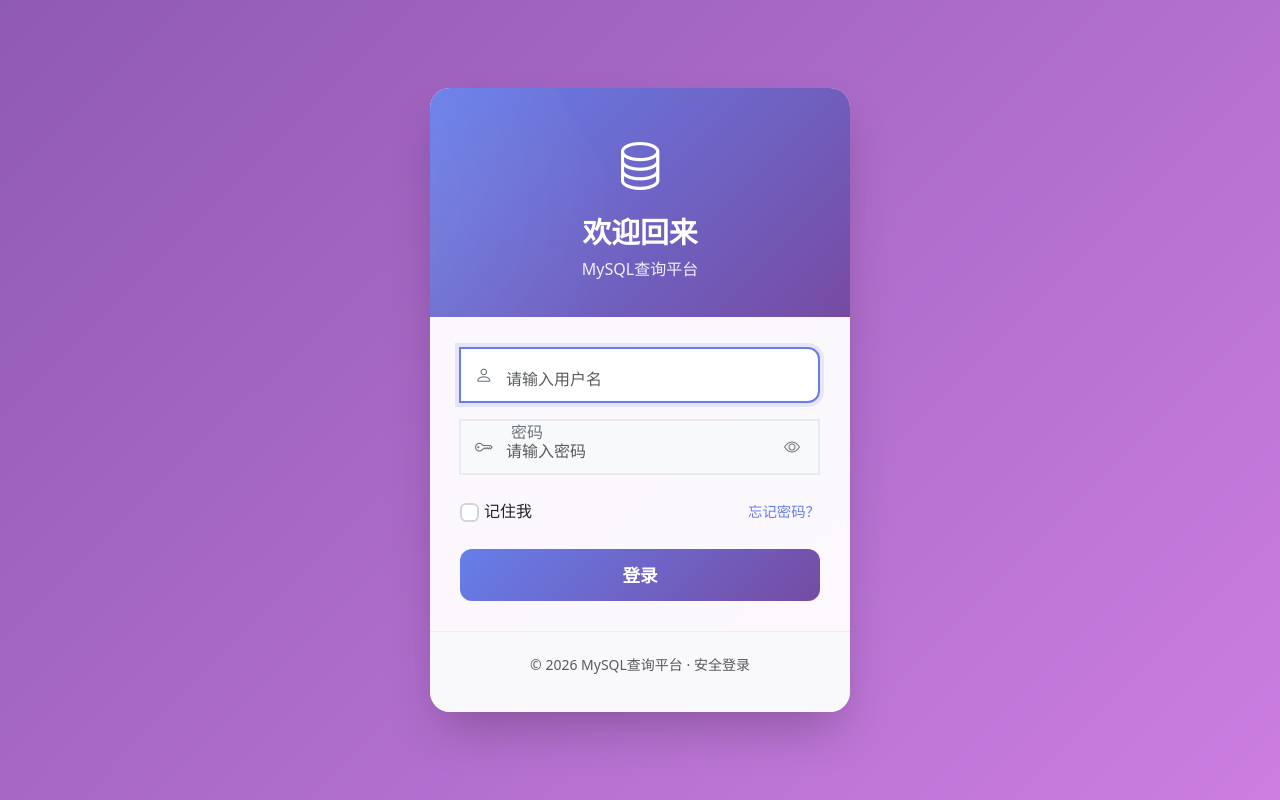
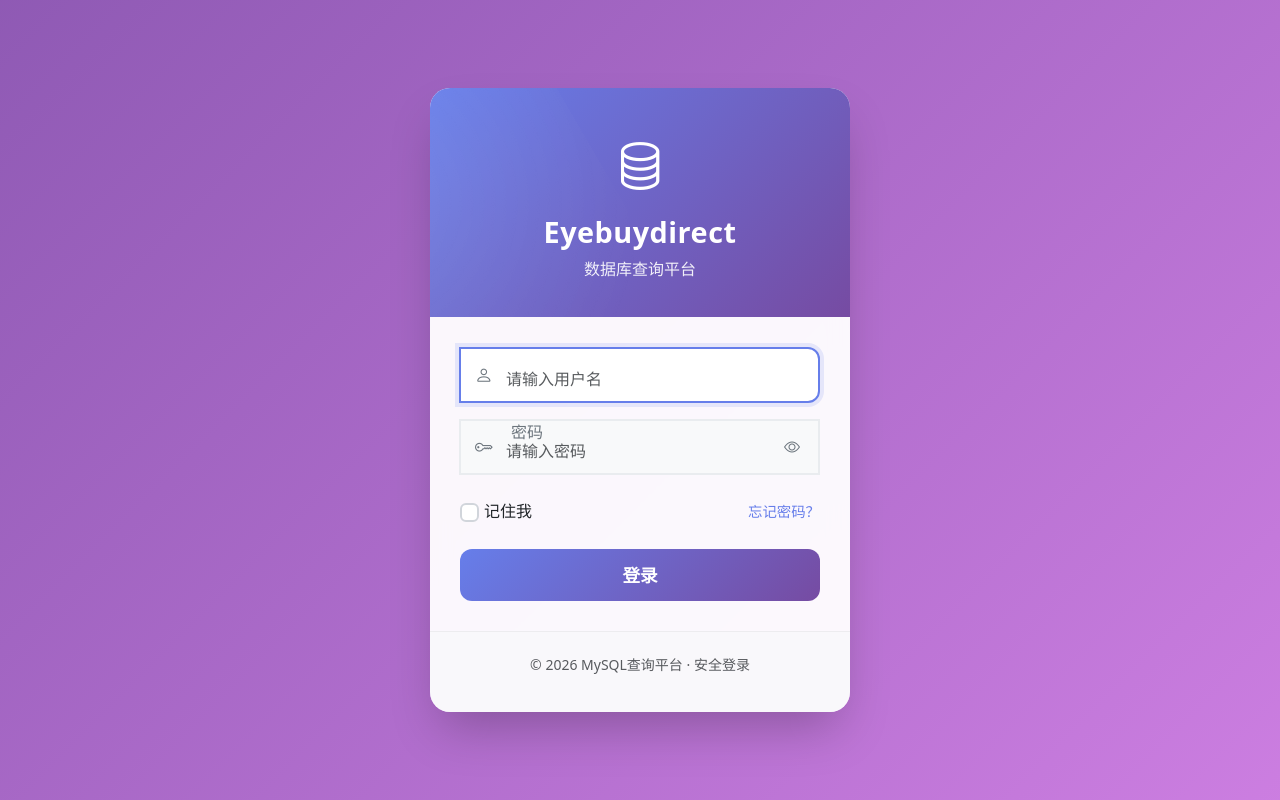
Before and after one commit to shcy2003/mysql_tools, a Django app: page /accounts/login/ in a window 1280 px wide. Run offline with Django 5.2, Linux system fonts and the light colour scheme.

Commit message:
feat: 登录页优化 + 数据库列表过滤系统库
- 登录页添加Eyebuydirect标题
- 修复忘记密码弹窗被遮挡问题
- 登录输错密码时显示错误提示
- 数据库列表过滤掉系统库(performance_schema/information_schema/mysql/sys)

```diff
--- a/accounts/templates/accounts/login.html
+++ b/accounts/templates/accounts/login.html
@@ -339,8 +347,10 @@
                     <div class="login-logo">
                         <i class="bi bi-database"></i>
                     </div>
-                    <h2 class="login-title">欢迎回来</h2>
-                    <p class="login-subtitle">MySQL查询平台</p>
+                    <h2 class="login-title">
+                        <span style="font-weight: bold; letter-spacing: 0.5px;">Eyebuydirect</span>
+                    </h2>
+                    <p class="login-subtitle">数据库查询平台</p>
                 </div>
 
                 <div class="login-body">
--- a/accounts/views.py
+++ b/accounts/views.py
@@ -40,6 +40,9 @@ def login_view(request):
                 return redirect('queries:query_list')
             else:
                 messages.error(request, '用户名或密码错误！')
+        else:
+            # 表单验证失败
+            messages.error(request, '用户名或密码错误！')
     else:
         form = LoginForm()
 
--- a/connections/api_views.py
+++ b/connections/api_views.py
@@ -158,6 +158,10 @@ def api_connection_databases(request, connection_id):
             cursor.execute("SHOW DATABASES")
             databases = [row['Database'] for row in cursor.fetchall()]
 
+            # 过滤掉系统数据库
+            system_dbs = ['performance_schema', 'information_schema', 'mysql', 'sys']
+            databases = [db for db in databases if db not in system_dbs]
+
             cursor.close()
             db_connection.close()
 
```
Also changed, not shown: other parts of accounts/templates/accounts/login.html (+28 -20 lines).
